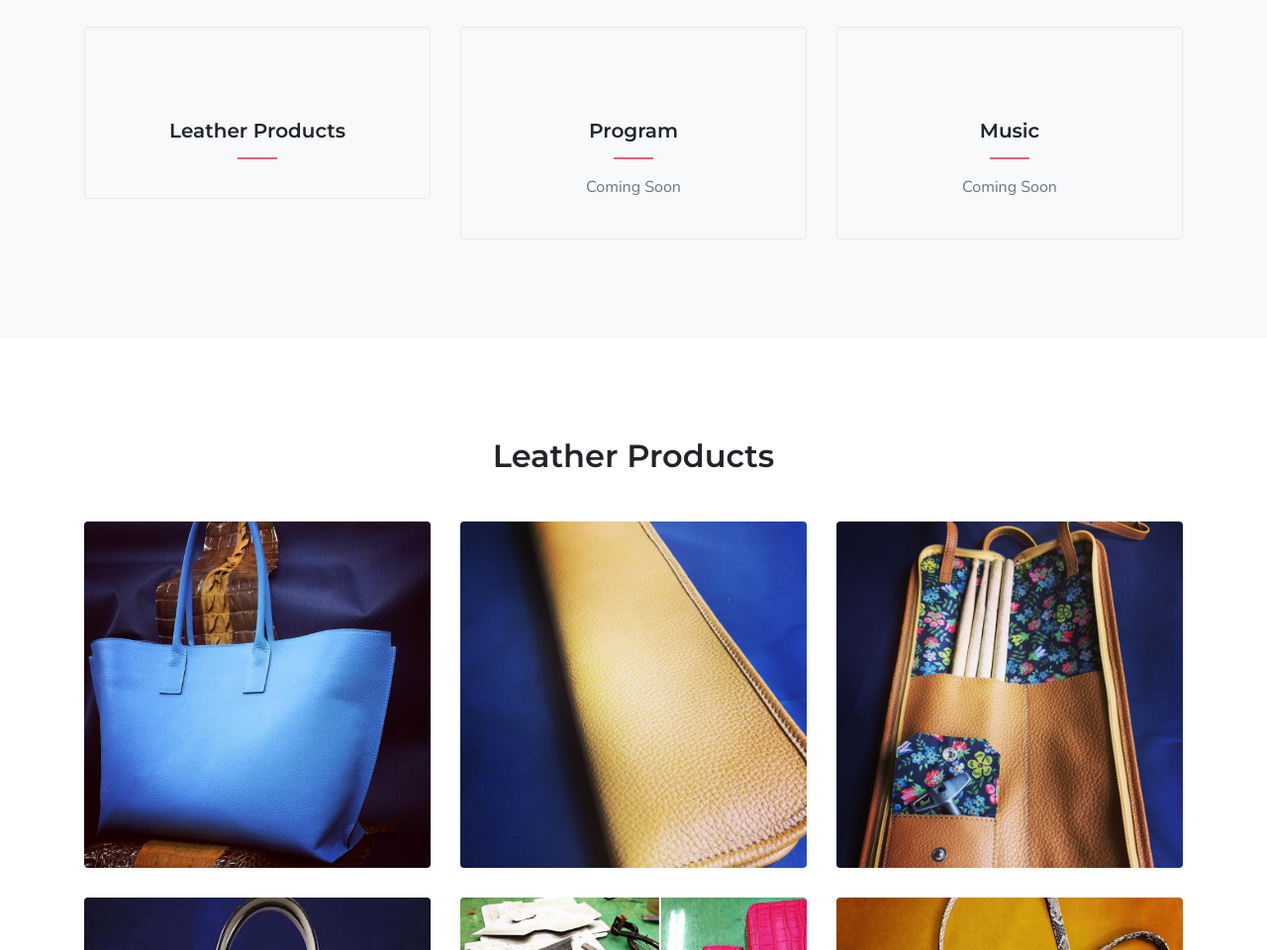
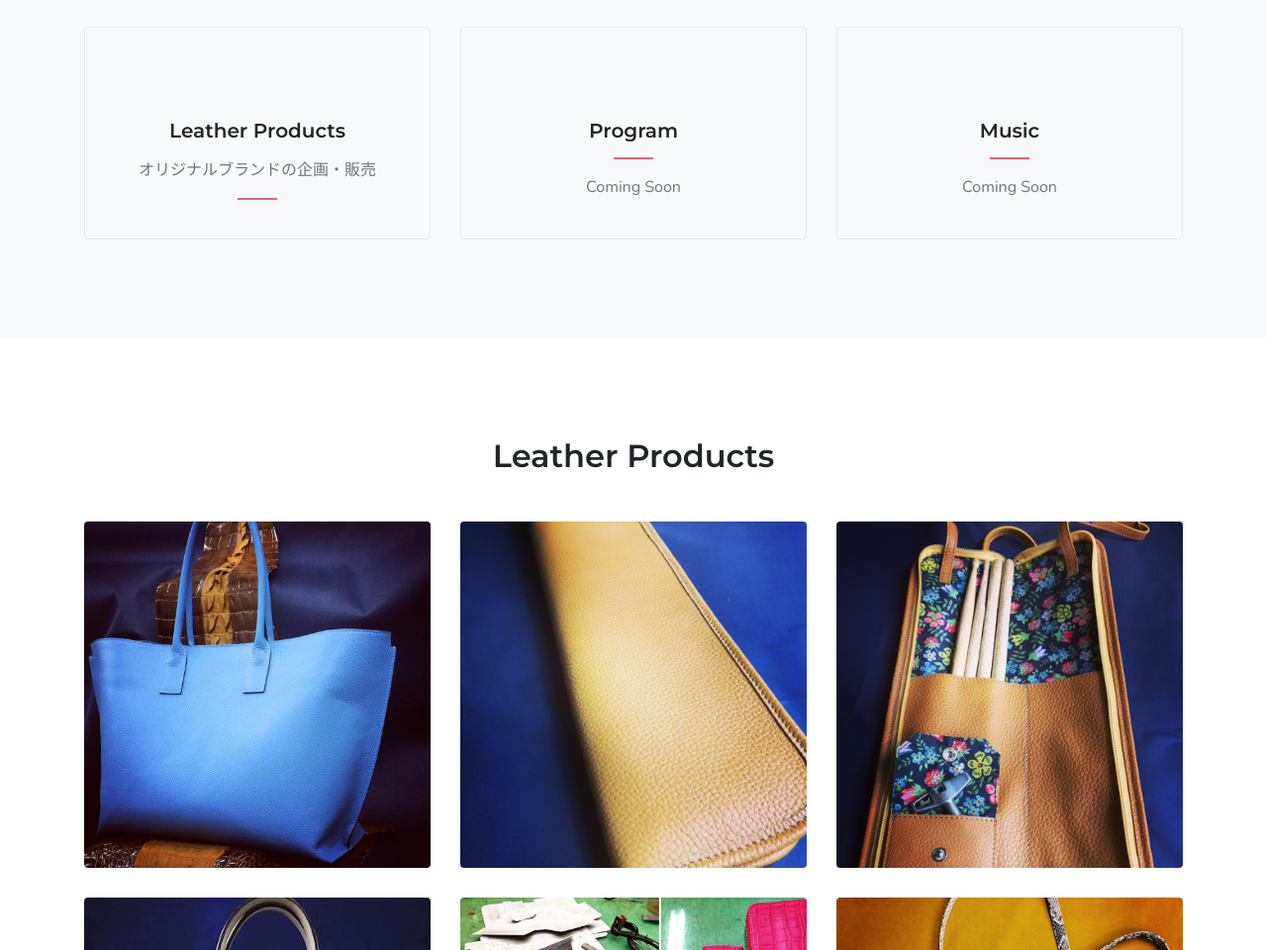
Before and after one commit to kiyo1981/kiyo1981.github.io, a plain HTML site: page index.html in a window 1280 px wide. Shown: the part 1494-2454 px from the top of the page at 99% size. Drawn offline with nearby package versions, Linux system fonts and the light colour scheme; a web font is replaced by a local one.

Commit message:
Update index.html

```diff
--- a/index.html
+++ b/index.html
@@ -160,6 +160,7 @@
                             </div>
                             <div class="mt-4">
                                 <h5 class="mb-0">Leather Products</h5>
+                                <p class="text-muted mt-3">オリジナルブランドの企画・販売</p>
                                 <div class="services-title-border"></div>
                             </div>
                         </div>
```
